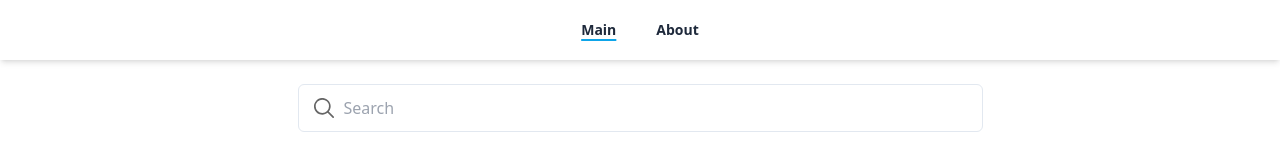
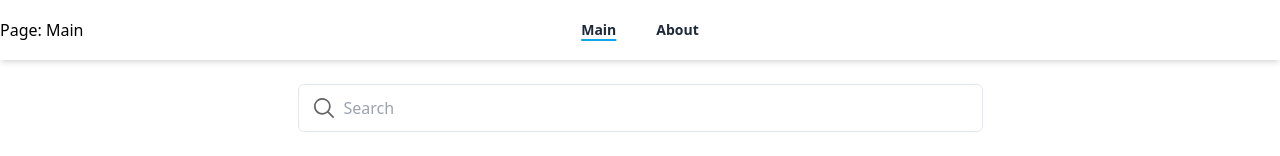
Before and after one commit to avpankov/RSS-React, a React (Vite) app: page / in a window 1280 px wide. Shown: the top 156 px of the page. Built offline with nearby package versions, Linux system fonts and the light colour scheme.

Commit message:
feat: add showing the current route

```diff
--- a/src/routes/Root.tsx
+++ b/src/routes/Root.tsx
@@ -1,7 +1,19 @@
 import React from 'react';
 import { NavLink, Outlet } from 'react-router-dom';
 
-class Root extends React.Component {
+class Root extends React.Component<object, { name: string }> {
+  constructor(props: { name: string }) {
+    super(props);
+    this.state = {
+      name: 'Main',
+    };
+  }
+
+  componentDidMount() {
+    if (location.pathname === '/') this.setState({ name: 'Main' });
+    if (location.pathname === '/about') this.setState({ name: 'About' });
+  }
+
   render() {
     return (
       <>
@@ -17,6 +29,7 @@ class Root extends React.Component {
                         ? 'underline decoration-brand decoration-2 underline-offset-4 hover:text-brand'
                         : 'hover:text-brand'
                     }
+                    onClick={() => this.setState({ name: 'Main' })}
                   >
                     Main
                   </NavLink>
@@ -29,6 +42,7 @@ class Root extends React.Component {
                         ? 'underline decoration-brand decoration-2 underline-offset-4 hover:text-brand'
                         : 'hover:text-brand'
                     }
+                    onClick={() => this.setState({ name: 'About' })}
                   >
                     About
                   </NavLink>
@@ -36,6 +50,7 @@ class Root extends React.Component {
               </ul>
             </nav>
           </div>
+          <h2 className="absolute left-0">Page: {this.state.name}</h2>
         </header>
         <main>
           <Outlet />
```
